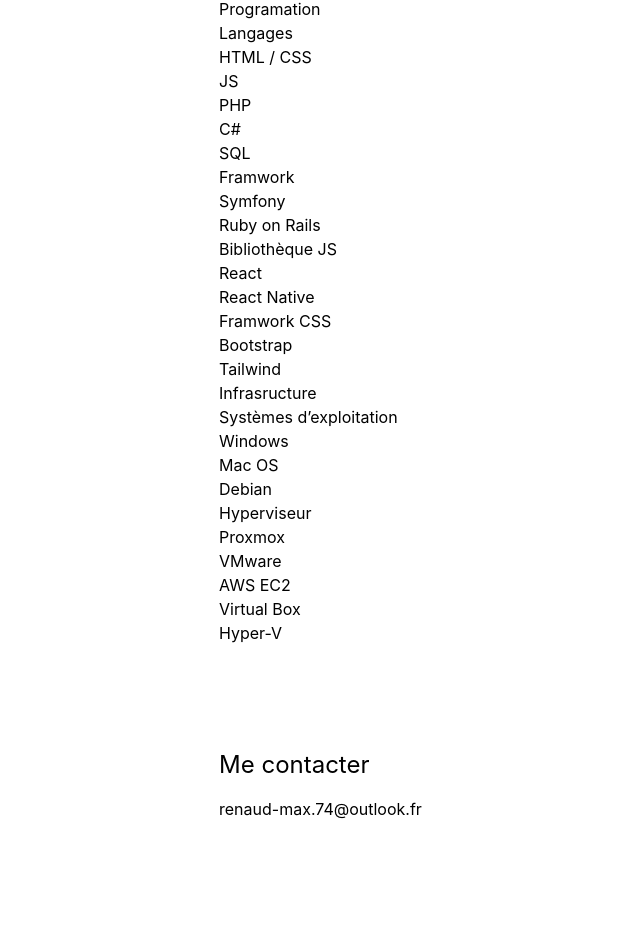
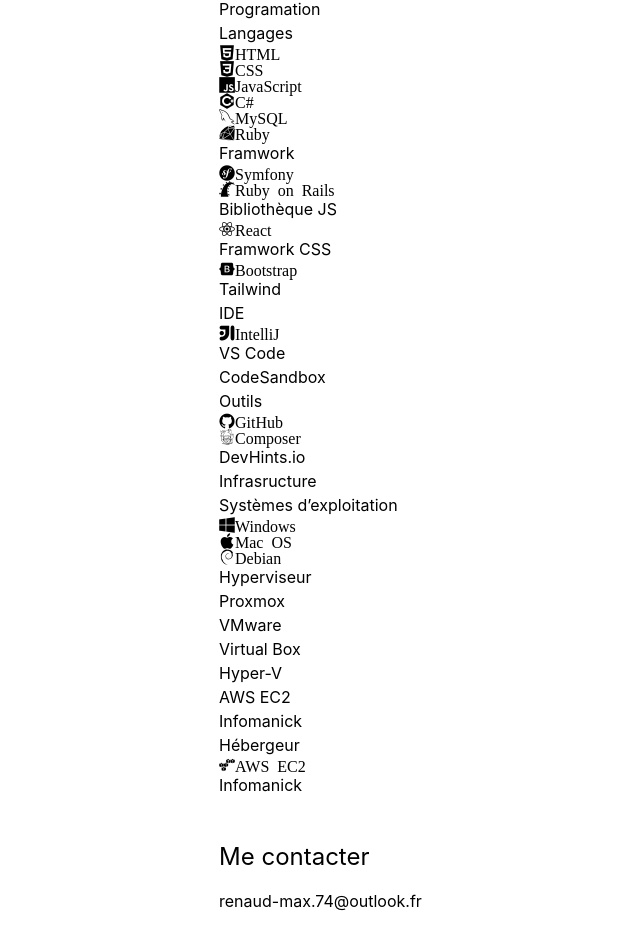
Before and after one commit to max-rnd/portfolio, a React (Create React App) app: page / in a window 1280 px wide. Shown: the part 3295-4244 px from the top of the page, without its empty margins (37-677 px from the left). Built offline with nearby package versions, Linux system fonts and the light colour scheme.

Commit message:
skill icon

```diff
--- a/package.json
+++ b/package.json
@@ -9,6 +9,7 @@
     "@testing-library/react": "^11.1.0",
     "@testing-library/user-event": "^12.1.10",
     "autoprefixer": "^9.8.6",
+    "devicon": "^2.2.0",
     "gh-pages": "^3.1.0",
     "postcss": "^7.0.35",
     "react": "^17.0.1",
--- a/public/index.html
+++ b/public/index.html
@@ -23,6 +23,9 @@
       Learn how to configure a non-root public URL by running `npm run build`.
     -->
   <title>Max RENAUD - Portfolio</title>
+
+  <!-- CDN Dev icon https://devicon.dev/ -->
+  <link rel="stylesheet" href="https://cdn.jsdelivr.net/gh/devicons/devicon@v2.9.0/devicon.min.css">
 </head>
 
 <body>
--- a/src/components/Skill.js
+++ b/src/components/Skill.js
@@ -6,10 +6,47 @@
       {
         name: "Programation",
         list: [
-          { name: "Langages", list: ["HTML / CSS", "JS", "PHP", "C#", "SQL"] },
-          { name: "Framwork", list: ["Symfony", "Ruby on Rails"] },
-          { name: "Bibliothèque JS", list: ["React", "React Native"] },
-          { name: "Framwork CSS", list: ["Bootstrap", "Tailwind"] }
+          {
+            name: "Langages", list: [
+              <li class="devicon-html5-plain">HTML</li>,
+              <li class="devicon-css3-plain">CSS</li>,
+              <li class="devicon-javascript-plain">JavaScript</li>,
+              <li class="devicon-csharp-plain">C#</li>,
+              <li class="devicon-mysql-plain">MySQL</li>,
+              <li class="devicon-ruby-plain">Ruby</li>
+            ]
+          },
+          {
+            name: "Framwork", list: [
+              <li class="devicon-symfony-original">Symfony</li>,
+              <li class="devicon-rails-plain">Ruby on Rails</li>
+            ]
+          },
+          {
+            name: "Bibliothèque JS", list: [
+              <li class="devicon-react-original">React</li>
+            ]
+          },
+          {
+            name: "Framwork CSS", list: [
+              <li class="devicon-bootstrap-plain">Bootstrap</li>,
+              <li>Tailwind</li>
+            ]
+          },
+          {
+            name: "IDE", list: [
+              <li class="devicon-intellij-plain">IntelliJ</li>,
+              <li>VS Code</li>,
+              <li>CodeSandbox</li>
+            ]
+          },
+          {
+            name: "Outils", list: [
+              <li class="devicon-github-original">GitHub</li>,
+              <li class="devicon-composer-line">Composer</li>,
+              <li>DevHints.io</li>,
+            ]
+          }
         ]
       },
       {
@@ -17,11 +54,29 @@
         list: [
           {
             name: "Systèmes d’exploitation",
-            list: ["Windows", "Mac OS", "Debian"]
+            list: [
+              <li class="devicon-windows8-original">Windows</li>,
+              <li class="devicon-apple-original">Mac OS</li>,
+              <li class="devicon-debian-plain">Debian</li>
+            ]
           },
           {
             name: "Hyperviseur",
-            list: ["Proxmox", "VMware", "AWS EC2", "Virtual Box", "Hyper-V"]
+            list: [
+              <li>Proxmox</li>,
+              <li>VMware</li>,
+              <li>Virtual Box</li>,
+              <li>Hyper-V</li>,
+              <li>AWS EC2</li>,
+              <li>Infomanick</li>
+            ]
+          },
+          {
+            name: "Hébergeur",
+            list: [
+              <li class="devicon-amazonwebservices-original">AWS EC2</li>,
+              <li>Infomanick</li>
+            ]
           }
         ]
       }
@@ -51,7 +106,7 @@
                     <h4>{dom.name}</h4>
                     <ul>
                       {dom.list.map((skill) => {
-                        return <li>{skill}</li>;
+                        return skill;
                       })}
                     </ul>
                   </>
```
Also changed, not shown: 1 other file (tests, documents, lock files or other folders).
